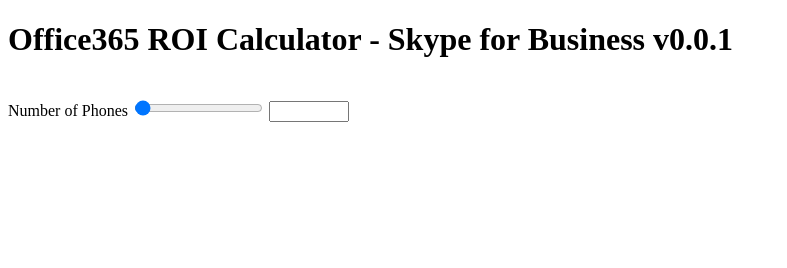
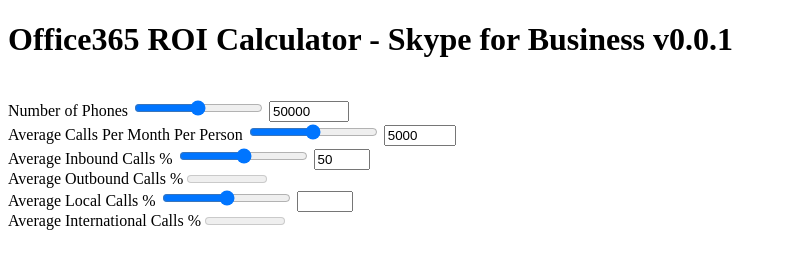
Before and after one commit to julianfrank/jf365roi, a website: page pages/s4b.html in a window 1280 px wide. Shown: the whole page, without its empty margins (0-787 px from the left). Drawn offline with Linux system fonts and the light colour scheme.

Commit message:
added more

```diff
--- a/js/s4b.js
+++ b/js/s4b.js
@@ -1,9 +1,39 @@
 "use strict"
 
-console.log("s4b Loaded")
+var inputs = {}//json table to hold input values
 
-function update_value(source, target) {
+function init_document() {
+    console.log("s4b Loaded")
+
+    //Initialising
+    inputs = {
+        "PhoneCount":"",
+        "AvgCallsPM":"",
+        "InboundCallsP":"",
+        "OutboundCallsP":"",
+        "LocalCallsP":"",
+        "IntCallsP":""
+    }
+    update_value('ir_PhoneCount', 'in_PhoneCount', 'PhoneCount')
+    update_value('ir_AvgCallsPM', 'in_AvgCallsPM', 'AvgCallsPM')
+    update_value('ir_InboundCallsP', 'in_InboundCallsP', 'AvgInboundCallsP')
+    update_value('ir_OutboundCallsP', 'in_OutboundCallsP', 'OutboundCallsP')
+    update_value('ir_LocalCallsP', 'in_LocalCallsP', 'LocalCallsP')
+    update_value('ir_IntCallsP', 'in_IntCallsP', 'IntCallsP')
+}
+
+
+function update_value(source, target, parameter) {
     var s = document.getElementById(source)
     var t = document.getElementById(target)
-    t.value = s.value
+    inputs[parameter] = s.value
+    t.value = inputs[parameter]
+    console.log(inputs)
 }
+function revupdate_value(source,target,parameter){
+    var s = document.getElementById(source)
+    var t = document.getElementById(target)
+    inputs[parameter] = 100 - s.value
+    t.value = inputs[parameter]
+    console.log(inputs)
+}
--- a/pages/s4b.html
+++ b/pages/s4b.html
@@ -6,14 +6,38 @@
     <script src="/js/s4b.js"></script>
 </head>
 
-<body>
+<body onload="init_document()">
     <h1>Office365 ROI Calculator - Skype for Business v0.0.1</h1>
     <br>
-    <div>
-        <label>Number of Phones</label>
-        <!-- <meter id="m_PhoneCount" value="10000" min="1" max="99999" low="1000" high="30000" optimum="10000"></meter> -->
-        <input id="r_PhoneCount" type="range" min="1" max="99999" step="1" value="1000" onchange="update_value('r_PhoneCount','i_PhoneCount')">
-        <input id="i_PhoneCount" type="number" min="1" max="99999" maxlength="5" onchange="update_value('i_PhoneCount','r_PhoneCount')">
+    <div id="Present">
+        <div id="PhoneCount">
+            <label>Number of Phones</label>
+            <input id="ir_PhoneCount" type="range" min="1" max="99999" step="1" onchange="update_value('ir_PhoneCount','in_PhoneCount','PhoneCount')">
+            <input id="in_PhoneCount" type="number" min="1" max="99999" maxlength="5" onchange="update_value('in_PhoneCount','ir_PhoneCount','PhoneCount')">
+        </div>
+        <div id="AvgCallsPM">
+            <label>Average Calls Per Month Per Person</label>
+            <input id="ir_AvgCallsPM" type="range" min="1" max="9999" step="1" onchange="update_value('ir_AvgCallsPM','in_AvgCallsPM','AvgCallsPM')">
+            <input id="in_AvgCallsPM" type="number" min="1" max="9999" maxlength="4" onchange="update_value('in_AvgCallsPM','ir_AvgCallsPM','AvgCallsPM')">
+        </div>
+        <div id="InboundCallsP" onchange="revupdate_value('ir_InboundCallsP','m_OutboundCallsP','OutboundCallsP')">
+            <label>Average Inbound Calls %</label>
+            <input id="ir_InboundCallsP" type="range" min="0" max="99" step="1" onchange="update_value('ir_InboundCallsP','in_InboundCallsP','InboundCallsP')">
+            <input id="in_InboundCallsP" type="number" min="0" max="99" maxlength="2" onchange="update_value('in_InboundCallsP','ir_InboundCallsP','InboundCallsP')">
+        </div>
+        <div id="OutboundCallsP">
+            <label>Average Outbound Calls %</label>
+            <meter id="m_OutboundCallsP" min="0" max="100" low="0" high="66" optimum="44"></meter>
+        </div>
+        <div id="LocalCallsP" onchange="revupdate_value('ir_LocalCallsP','m_IntCallsP','IntCallsP')">
+            <label>Average Local Calls %</label>
+            <input id="ir_LocalCallsP" type="range" min="0" max="99" step="1" onchange="update_value('ir_LocalCallsP','in_LocalCallsP','LocalCallsP')">
+            <input id="in_LocalCallsP" type="number" min="0" max="99" maxlength="2" onchange="update_value('in_LocalCallsP','ir_LocalCallsP','LocalCallsP')">
+        </div>
+        <div id="IntCallsP">
+            <label>Average International Calls %</label>
+            <meter id="m_IntCallsP" min="0" max="100" low="0" high="66" optimum="44"></meter>
+        </div>
 
     </div>
 </body>
```
